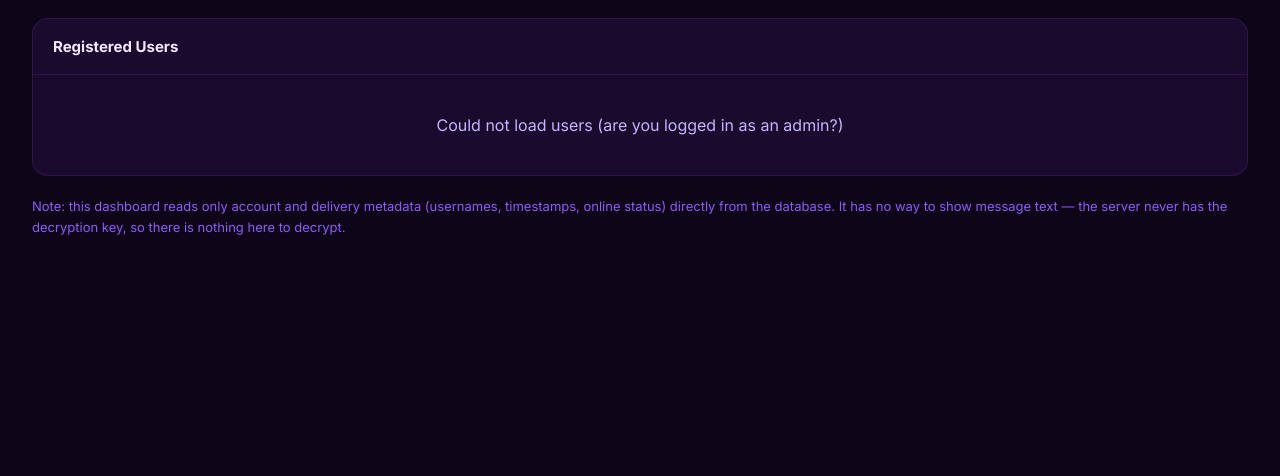
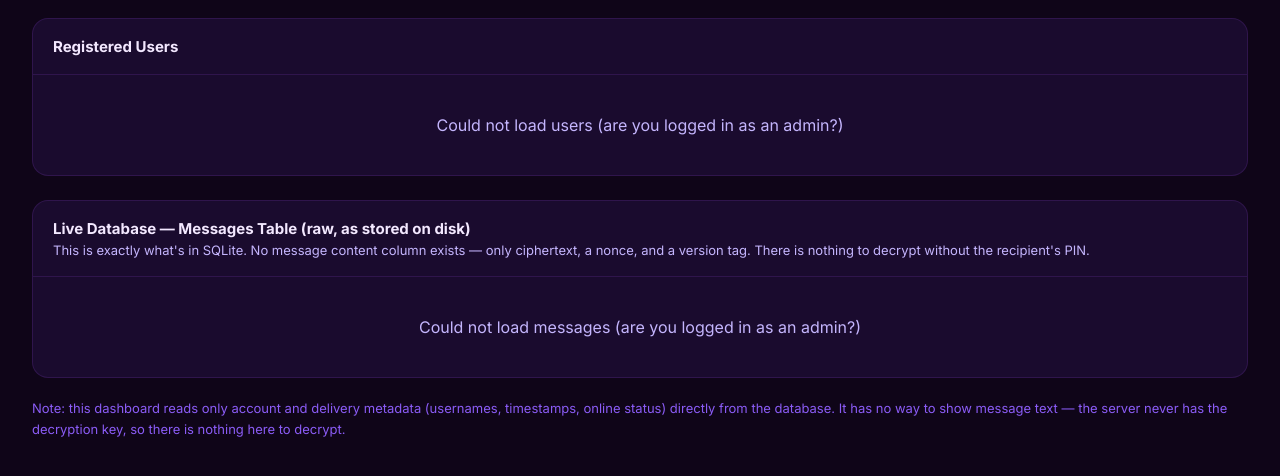
Before and after one commit to johnwyne-gif/valuchat, a Flask app: template templates/admin.html in a window 1280 px wide. Shown: the part 222-698 px from the top of the page. Run offline with Flask 3, Linux system fonts and the light colour scheme; the template is opened without the code that fills it, so the values that code supplies are empty; some libraries are stand-ins or nearby versions.

Commit message:
Add live encrypted messages view to admin dashboard

```diff
--- a/app.py
+++ b/app.py
@@ -1216,6 +1216,44 @@
         'is_admin': u['is_admin']
     } for u in users])
 
+@app.route('/api/admin/messages')
+def admin_messages():
+    if 'user_id' not in session or not session.get('is_admin'):
+        return jsonify({'error': 'Unauthorized'}), 403
+
+    conn = get_db()
+    cursor = conn.cursor()
+    # Deliberately selects exactly what's stored on disk, unmodified, so it can
+    # be shown as proof of encryption-at-rest: ciphertext, nonce, and a
+    # non-secret version tag only -- never plaintext, because plaintext is
+    # never written to this table in the first place.
+    cursor.execute("""
+        SELECT m.id, m.sender_id, su.username AS sender_name,
+               m.receiver_id, ru.username AS receiver_name,
+               m.encrypted_content, m.nonce, m.salt,
+               m.message_type, m.timestamp
+        FROM messages m
+        JOIN users su ON su.id = m.sender_id
+        JOIN users ru ON ru.id = m.receiver_id
+        ORDER BY m.timestamp DESC
+        LIMIT 100
+    """)
+    rows = cursor.fetchall()
+    conn.close()
+
+    return jsonify([{
+        'id': r['id'],
+        'sender_id': r['sender_id'],
+        'sender_name': r['sender_name'],
+        'receiver_id': r['receiver_id'],
+        'receiver_name': r['receiver_name'],
+        'encrypted_content': r['encrypted_content'],
+        'nonce': r['nonce'],
+        'salt': r['salt'],
+        'message_type': r['message_type'],
+        'timestamp': r['timestamp']
+    } for r in rows])
+
 # ==================== MAIN ====================
 # Initialize the database at import time so it runs no matter how the app is
 # started (python app.py directly, OR via gunicorn/Procfile/Dockerfile).
--- a/templates/admin.html
+++ b/templates/admin.html
@@ -49,6 +49,9 @@
     .muted { color: var(--text-muted); font-size: 13px; }
     .loading, .error { padding: 40px; text-align: center; color: var(--text-muted); }
     .note { margin-top: 20px; font-size: 13px; color: var(--text-dim); line-height: 1.6; }
+    .ciphertext { font-family: 'Consolas', 'Courier New', monospace; font-size: 11px; color: #e879f9; background: rgba(232,121,249,0.08); padding: 6px 10px; border-radius: 6px; display: inline-block; max-width: 260px; overflow: hidden; text-overflow: ellipsis; white-space: nowrap; vertical-align: middle; }
+    .msg-flow { font-size: 13px; color: var(--text-muted); white-space: nowrap; }
+    .msg-flow b { color: var(--text); }
 </style>
 </head>
 <body>
@@ -71,6 +74,16 @@
         <div class="panel-header">Registered Users</div>
         <div id="usersTableWrap">
             <div class="loading">Loading users…</div>
+        </div>
+    </div>
+
+    <div class="panel" style="margin-top: 24px;">
+        <div class="panel-header">
+            Live Database — Messages Table (raw, as stored on disk)
+            <div class="muted" style="margin-top:4px; font-weight:400;">This is exactly what's in SQLite. No message content column exists — only ciphertext, a nonce, and a version tag. There is nothing to decrypt without the recipient's PIN.</div>
+        </div>
+        <div id="messagesTableWrap">
+            <div class="loading">Loading messages…</div>
         </div>
     </div>
 
@@ -131,7 +144,41 @@
 
 loadStats();
 loadUsers();
+loadMessages();
 setInterval(loadStats, 15000);
+setInterval(loadMessages, 15000);
+
+async function loadMessages() {
+    try {
+        const res = await fetch('/api/admin/messages');
+        if (!res.ok) throw new Error('unauthorized');
+        const msgs = await res.json();
+        if (!msgs.length) {
+            document.getElementById('messagesTableWrap').innerHTML = '<div class="loading">No messages yet. Send one from two accounts, then refresh this page.</div>';
+            return;
+        }
+        const rows = msgs.map(m => `
+            <tr>
+                <td>#${m.id}</td>
+                <td class="msg-flow"><b>${m.sender_name}</b> → <b>${m.receiver_name}</b></td>
+                <td><span class="ciphertext" title="${(m.encrypted_content || '').replace(/"/g, '&quot;')}">${m.encrypted_content ? m.encrypted_content.slice(0, 40) + '…' : '(no text — file message)'}</span></td>
+                <td><span class="ciphertext" title="${m.nonce || ''}">${m.nonce || '—'}</span></td>
+                <td class="muted">${m.message_type}</td>
+                <td class="muted">${new Date(m.timestamp).toLocaleString()}</td>
+            </tr>
+        `).join('');
+        document.getElementById('messagesTableWrap').innerHTML = `
+            <table>
+                <thead>
+                    <tr><th>ID</th><th>Conversation</th><th>encrypted_content (ciphertext)</th><th>nonce</th><th>Type</th><th>Timestamp</th></tr>
+                </thead>
+                <tbody>${rows}</tbody>
+            </table>
+        `;
+    } catch (e) {
+        document.getElementById('messagesTableWrap').innerHTML = '<div class="error">Could not load messages (are you logged in as an admin?)</div>';
+    }
+}
 </script>
 </body>
 </html>
```
